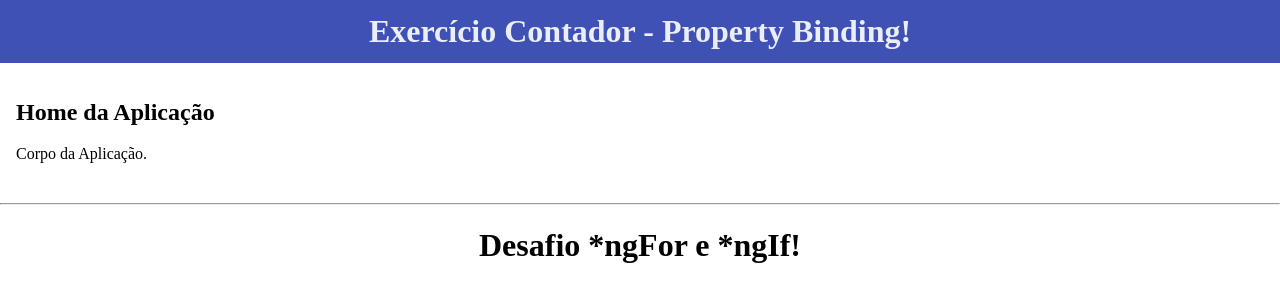
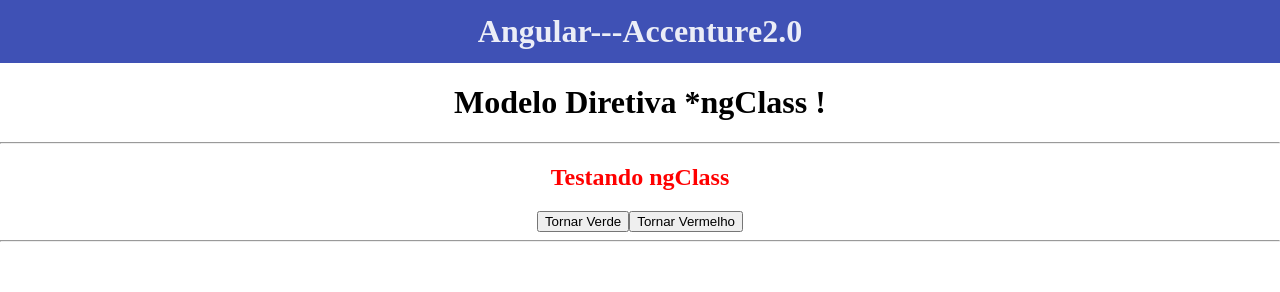
Before and after one commit to Aquinolima/Angular---Accenture2.0, an Angular app in the folder minha-aplicacao/: page / in a window 1280 px wide. Shown: the top 292 px of the page. Built offline with nearby package versions, Linux system fonts and the light colour scheme.

Commit message:
Diretiva ngClass

```diff
--- a/minha-aplicacao/src/app/app.component.html
+++ b/minha-aplicacao/src/app/app.component.html
@@ -2,9 +2,11 @@
     [title] = "titulo"
 ></app-header>
 
+<!--
+<app-home></app-home>
+ -->
+<app-exercicio-ngclass></app-exercicio-ngclass>
 
-<app-home></app-home>
-
-<app-exercicios-diretivas></app-exercicios-diretivas>
-
+<!-- <app-exercicios-diretivas></app-exercicios-diretivas>
+ -->
 <app-footer></app-footer>
--- a/minha-aplicacao/src/app/app.component.ts
+++ b/minha-aplicacao/src/app/app.component.ts
@@ -9,17 +9,8 @@ export class AppComponent {
 
   pudim = "Teste de property binding!";
   favoriteColor = "Azul Centaurea"
-  titulo = "Exercício Contador - Property Binding!"
+  titulo = "Angular---Accenture2.0"
 
 
-  constructor(){        // Função Construtora, é a primeira função a ser executada quando uma classe é iniciada, instanciada.
-                        // Ou seja logo que essa classe surgir irá passar por esse construtor.
-  console.log('Passei por Aqui');
-  }
-
-  eventoRecebido(event : any){
-    console.log('AppComponent: EVENTO RECEBIDO', event);
-  }
-
-
+  constructor(){}
 }
--- a/minha-aplicacao/src/app/app.module.ts
+++ b/minha-aplicacao/src/app/app.module.ts
@@ -9,6 +9,7 @@ import { HomeComponent } from './home/home.component';
 import { ExercicioDataBindingComponent } from './exercicio-data-binding/exercicio-data-binding.component';
 import { ContadorComponent } from './exercicio-data-binding/contador/contador.component';
 import { ExerciciosDiretivasComponent } from './exercicios-diretivas/exercicios-diretivas.component';
+import { ExercicioNgclassComponent } from './exercicio-ngclass/exercicio-ngclass.component';
 
 @NgModule({
   declarations: [
@@ -18,7 +19,8 @@ import { ExerciciosDiretivasComponent } from './exercicios-diretivas/exercicios-
     HomeComponent,
     ExercicioDataBindingComponent,
     ContadorComponent,
-    ExerciciosDiretivasComponent
+    ExerciciosDiretivasComponent,
+    ExercicioNgclassComponent
   ],
   imports: [
     BrowserModule,
--- /dev/null
+++ b/minha-aplicacao/src/app/exercicio-ngclass/exercicio-ngclass.component.html
@@ -0,0 +1,12 @@
+<!-- MODELO Diretiva ngClass -->
+<div class="container">
+    <h1>Modelo Diretiva *ngClass !</h1>
+    <hr>
+
+    <h2 [ngClass]="mudaCor ? 'verde' : 'vermelho'"> Testando ngClass</h2>
+
+    <button (click)="tornarVerde()">Tornar Verde</button>
+    <button (click)="tornarVermelho()">Tornar Vermelho</button>
+
+    <hr>
+</div>
--- /dev/null
+++ b/minha-aplicacao/src/app/exercicio-ngclass/exercicio-ngclass.component.scss
@@ -0,0 +1,11 @@
+.container {
+    text-align: center;
+}
+
+.verde {
+    color: green;
+}
+
+.vermelho{
+    color: red;
+}
--- /dev/null
+++ b/minha-aplicacao/src/app/exercicio-ngclass/exercicio-ngclass.component.ts
@@ -0,0 +1,25 @@
+import { Component, OnInit } from '@angular/core';
+
+@Component({
+  selector: 'app-exercicio-ngclass',
+  templateUrl: './exercicio-ngclass.component.html',
+  styleUrls: ['./exercicio-ngclass.component.scss']
+})
+export class ExercicioNgclassComponent implements OnInit {
+
+  constructor() { }
+
+  ngOnInit(): void {
+  }
+
+  mudaCor = false;
+
+  tornarVerde(){
+    this.mudaCor = true;
+  }
+
+  tornarVermelho(){
+    this.mudaCor = false;
+  }
+
+}
```
Also changed, not shown: 1 other file (tests, documents, lock files or other folders).
